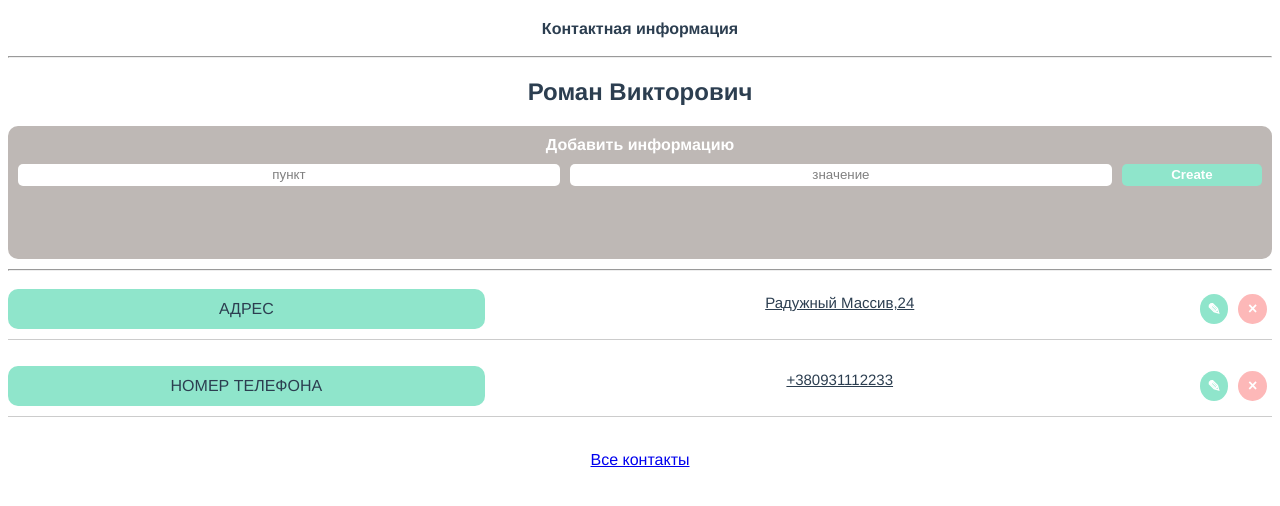
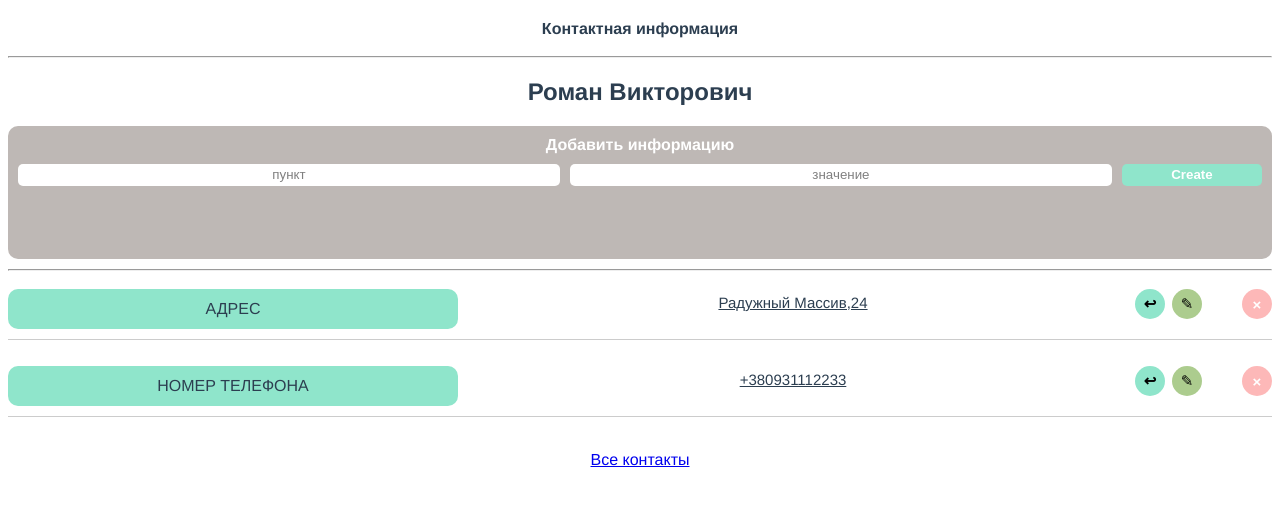
Before and after one commit to demetrioverba/VueTestTask, a Vue app: page /contactInfo/1 in a window 1280 px wide. Shown: the top 506 px of the page. Built offline with nearby package versions, Linux system fonts and the light colour scheme.

Commit message:
step back

```diff
--- a/src/components/ContactItem.vue
+++ b/src/components/ContactItem.vue
@@ -42,15 +42,16 @@ li {
   /* margin-bottom: 1rem; */
 }
 .rm {
+  width: 30px;
+  height: 30px;
   background: rgb(253, 184, 184);
   color: #fff;
   border-radius: 50%;
   font-weight: bold;
   border: none;
+  margin-top: 5px;
 }
 .dt {
-  width: 30px;
-  height: 30px;
   background-color: rgb(143, 229, 203);
   color: #fff;
   border-radius: 50%;
--- a/src/components/RenderItem.vue
+++ b/src/components/RenderItem.vue
@@ -1,7 +1,5 @@
 <template>
   <li>
-    <!-- {{ contact.id }} -->
-    <!-- <strong>{{ index + 1 }}</strong> -->
     <div id="container" class="infoCont">
       <div id="infoKey" class="infoKey" v-if="!isEditingLocal">
         {{ infoKey }}
@@ -24,6 +22,14 @@
         v-model="newValue"
       />
       <button
+        id="backButton"
+        v-if="!isEditingLocal"
+        class="buttonTmplt backButton"
+        v-on:click="backValue()"
+      >
+        &#8617;
+      </button>
+      <button
         id="editButton"
         class="buttonTmplt editButton"
         value="Edit"
@@ -42,7 +48,7 @@
       </button>
       <button
         id="saveInfo"
-        class="buttonTmplt editButton"
+        class="buttonTmplt saveButton"
         v-if="isEditingLocal"
         v-on:click="saveInfo()"
       >
@@ -50,11 +56,11 @@
       </button>
       <button
         id="cancel"
-        class="buttonTmplt removeBtn"
+        class="buttonTmplt cancelButton"
         v-if="isEditingLocal"
         v-on:click="cancel()"
       >
-        &times;
+        &gt;
       </button>
     </div>
   </li>
@@ -67,12 +73,15 @@ export default {
       isEditingLocal: this.isEditing,
       newValue: "",
       newKey: "",
-      infoValue: this.$store.state.contacts.contacts[this.$route.params.id]
-        .value0[this.index],
+      oldValue: "",
+      oldKey: "",
+      // infoValue: this.$store.state.contacts.contacts[this.$route.params.id]
+      //   .value0[this.index],
     };
   },
   props: {
     infoKey: {},
+    infoValue: {},
     index: {},
     isEditing: false,
   },
@@ -83,15 +92,8 @@ export default {
     cancel() {
       this.isEditingLocal = false;
     },
-    saveInfo() {
-      //TODO
-      // save previous (current) values in store
-
-      this.infoValue = this.newValue;
-      this.infoKey = this.newKey;
     // update store
-
-      if (this.newValue.trim() && this.newKey.trim()) {
+    updateStore() {
       this.$store.state.contacts.contacts[this.$route.params.id].key0[
         this.index
       ] = this.infoKey;
@@ -99,7 +101,37 @@ export default {
         this.index
       ] = this.infoValue;
       this.isEditingLocal = false;
+      console.log(this.infoKey, this.infoValue, "EDITED");
+      this.newKey = "";
+      this.newValue = "";
+    },
+
+    saveInfo() {
+      // save previous and current values
+      if (this.newValue.trim()) {
+        this.oldValue = this.infoValue;
+        this.infoValue = this.newValue;
       }
+      if (this.newKey.trim()) {
+        this.oldKey = this.infoKey;
+        this.infoKey = this.newKey;
+        console.log("da");
+      }
+      // update store
+      this.updateStore();
+    },
+    backValue() {
+      console.log(this.oldKey, this.oldValue, "OLD INFO");
+      if (this.oldKey) {
+        this.infoKey = this.oldKey;
+      }
+      if (this.oldValue) {
+        this.infoValue = this.oldValue;
+      }
+      console.log(this.newKey, this.newValue, "NEW INFO");
+      this.updateStore();
+      console.log("HAHAHAHAHAH");
+      document.getElementById("myText").placeholder = "Type name here..";
     },
   },
 };
@@ -108,32 +140,45 @@ export default {
 <style >
 li {
   border: none;
-  /* border-radius: 10px; */
   border-bottom: 1px solid #ccc;
-  /* box-shadow: 2px 3px 7px grey; */
-  /* display: flex;
-  justify-content: space-between; */
   padding: 10px 0px;
   margin-bottom: 1rem;
 }
+
 .buttonTmplt {
-  width: 30px;
+  min-width: 30px;
+  max-width: 30px;
   height: 30px;
-  margin: 5px;
+  font-size: 15px;
+  padding: 0px;
   color: #fff;
   border-radius: 50%;
-  font-weight: bold;
+  margin-left: 7px;
   border: none;
 }
 .removeBtn {
   background: rgb(253, 184, 184);
-  font-size: 16px;
+  font-weight: bold;
+  margin-left: 40px;
 }
-
 .editButton {
+  background: rgb(172, 204, 142);
+  color: black;
+}
+.backButton {
   background: rgb(143, 229, 203);
-  color: white;
-  font-size: 16px;
+  font-weight: bold;
+  color: black;
+}
+.cancelButton {
+  background: rgb(253, 184, 184);
+  color: black;
+  font-weight: bold;
+}
+.saveButton {
+  background: rgb(172, 204, 142);
+  color: black;
+  font-weight: bold;
 }
 .editInput {
   margin-bottom: 0px;
@@ -149,14 +194,10 @@ li {
   display: flex;
   flex-direction: row;
   text-align: center;
-  /* width: 100%; */
 }
 .infoKey {
-  /* width: 200px;
-  min-width: 100px; */
   flex: 40%;
   background-color: rgb(143, 229, 203);
-  /* font-weight: bold; */
   padding: 5px;
   align-items: center;
   text-align: center;
@@ -166,8 +207,6 @@ li {
 }
 .infoValue {
   flex: 60%;
-  /* display: block; */
-  /* height: auto; */
   padding: 5px;
   text-align: center;
   text-decoration: underline;
@@ -193,9 +232,4 @@ li {
     margin-top: 10px;
   }
 }
-/* p {
-  display: flex;
-  flex-wrap: wrap;
-  max-width: 200px;
-} */
 </style>
--- a/src/components/RenderItems.vue
+++ b/src/components/RenderItems.vue
@@ -4,6 +4,7 @@
       <RenderItem
         v-for="(infoKey, i) of infoKeys"
         v-bind:infoKey="infoKey"
+        v-bind:infoValue="infoValue[i]"
         v-bind:index="i"
         v-bind:key="i"
         v-on:remove-item="removeItem"
@@ -26,9 +27,9 @@ export default {
     infoKeys() {
       return this.$store.state.contacts.contacts[this.$route.params.id].key0;
     },
-    // infoValue() {
-    //   return this.$store.state.contacts.contacts[this.$route.params.id].value0;
-    // },
+    infoValue() {
+      return this.$store.state.contacts.contacts[this.$route.params.id].value0;
+    },
   },
 
   components: {
@@ -38,9 +39,9 @@ export default {
     removeItem(id) {
       this.$emit("remove-info", id);
     },
-    showInfo(title) {
-      this.$emit("show-info", title);
-    },
+    // showInfo(title) {
+    //   this.$emit("show-info", title);
+    // },
   },
   mounted() {
     console.log("reper");
--- a/src/views/ContactInfo.vue
+++ b/src/views/ContactInfo.vue
@@ -61,6 +61,9 @@ export default {
           id,
           1
         );
+        this.$store.state.contacts.contacts[
+          this.$route.params.id
+        ].value0.splice(id, 1);
       }
 
       // this.$store.state.contacts.contacts.map(function (c, i) {
```
Lines whose indentation alone changed are shown as unchanged.
